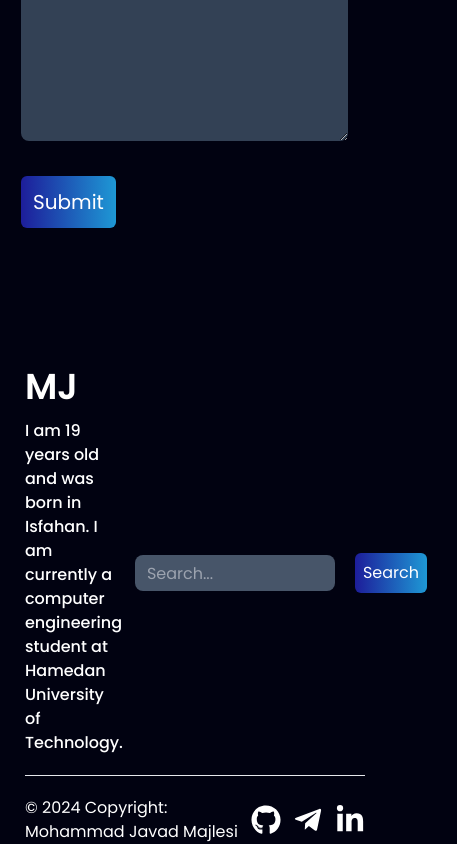
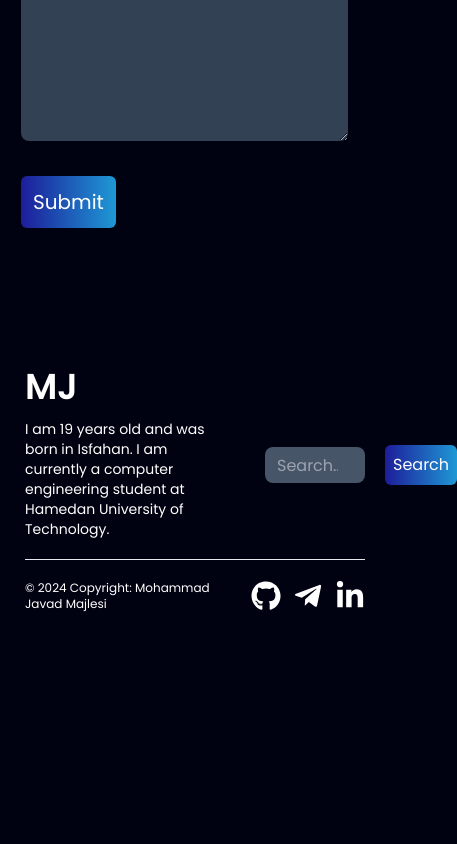
Before and after one commit to mjmajlesi/portfolio-website, a React (Vite) app: page / in a window 390 px wide. Shown: the part 4532-5376 px from the top of the page, 457 px wide, since content can reach past the window. After the commit the page ends 5144 px from the top, so only its background shows below. Built offline with nearby package versions, Linux system fonts and the light colour scheme.

Commit message:
responsive Footer components

```diff
--- a/src/components/Connect.tsx
+++ b/src/components/Connect.tsx
@@ -21,7 +21,7 @@ const Connect = () => {
     id='content'>
       <div className='title-connect relative flex flex-col items-center mb-20'>
         <h2 className='text-4xl font-medium z-10'>Content with me</h2>
-        <svg className=" max-xl:hidden absolute top-[-45px] left-[830px] z-0"> {/* watch video */}
+        <svg className=" max-xl:hidden absolute top-[-45px] left-[990px] z-0"> {/* watch video */}
         <image height={150} width={130} href={imgconnect} />
         </svg>
       </div>
--- a/src/components/Footer.tsx
+++ b/src/components/Footer.tsx
@@ -7,23 +7,23 @@ const Footer = () => {
   return (
     <div>
         <Container>
-            <div className="flex items-center justify-between mb-5">
-                <div className="flex flex-col items-start justify-start w-[700px] pr-3">
+            <div className="flex items-center gap-10 lg:justify-between mb-5">
+                <div className="flex flex-col items-start justify-start w-[200px] pr-3">
                     <span className="text-4xl font-semibold my-3">
                         MJ
                     </span>
-                    <p className="font-medium">
+                    <p className=" text-sm md:font-medium">
                     I am 19 years old and was born in Isfahan. I am currently a computer engineering student at Hamedan University of Technology.
                     </p>
                 </div>
-                <div className="w-[300px] flex items-center gap-5 mt-9">
-                    <input type="search" className="max-w-[200px] h-9 bg-slate-600 rounded-lg p-3 focus:outline-none focus:outline-[#1e98d5]"  placeholder="Search..." />
+                <div className="w-[100px] flex items-center gap-5 mt-9">
+                    <input type="search" className="max-w-[100px] lg:w-[200px] h-9 bg-slate-600 rounded-lg p-3 focus:outline-none focus:outline-[#1e98d5]"  placeholder="Search..." />
                     <Button className=" rounded-lg bg-gradient-to-r from-[#1d1d9a] to-[#1e98d5] transition delay-150 hover:scale-110">Search</Button>
                 </div>
             </div>
             <hr />
-        <div className="flex items-center justify-between my-5">
-            <span>
+        <div className="flex items-center gap-10 lg:justify-between mt-5">
+            <span className="text-xs md:font-semibold">
             © 2024 Copyright: Mohammad Javad Majlesi
             </span>
             <IconContext.Provider value={{ size : "30px"}}>
```
